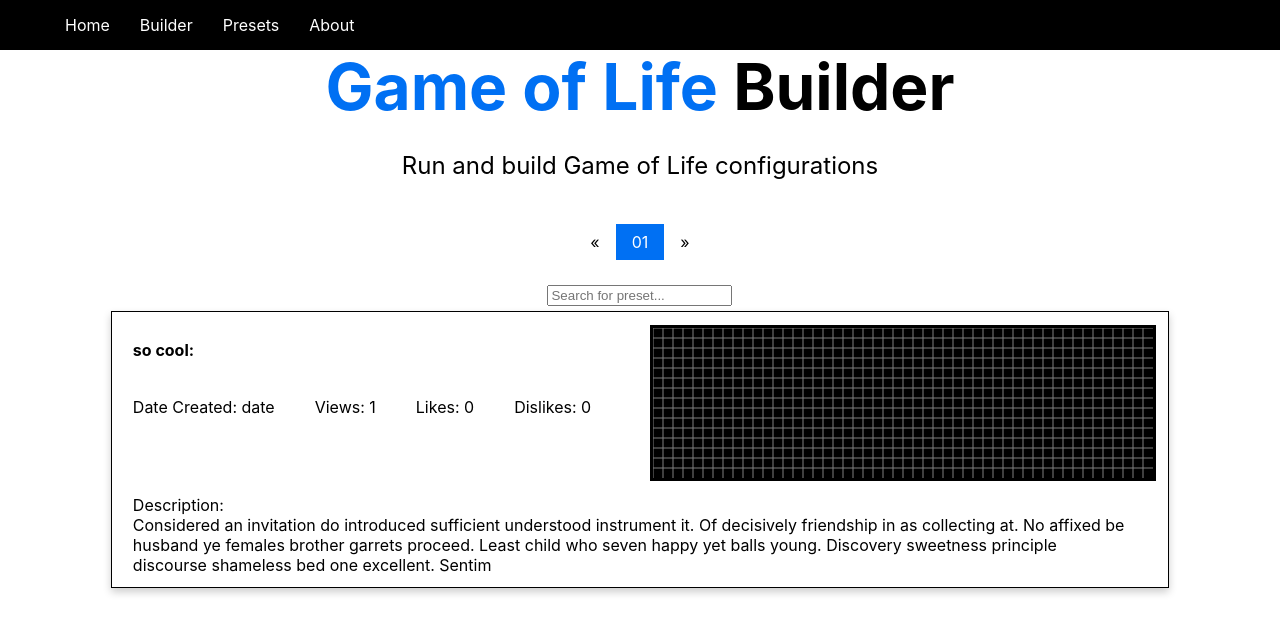
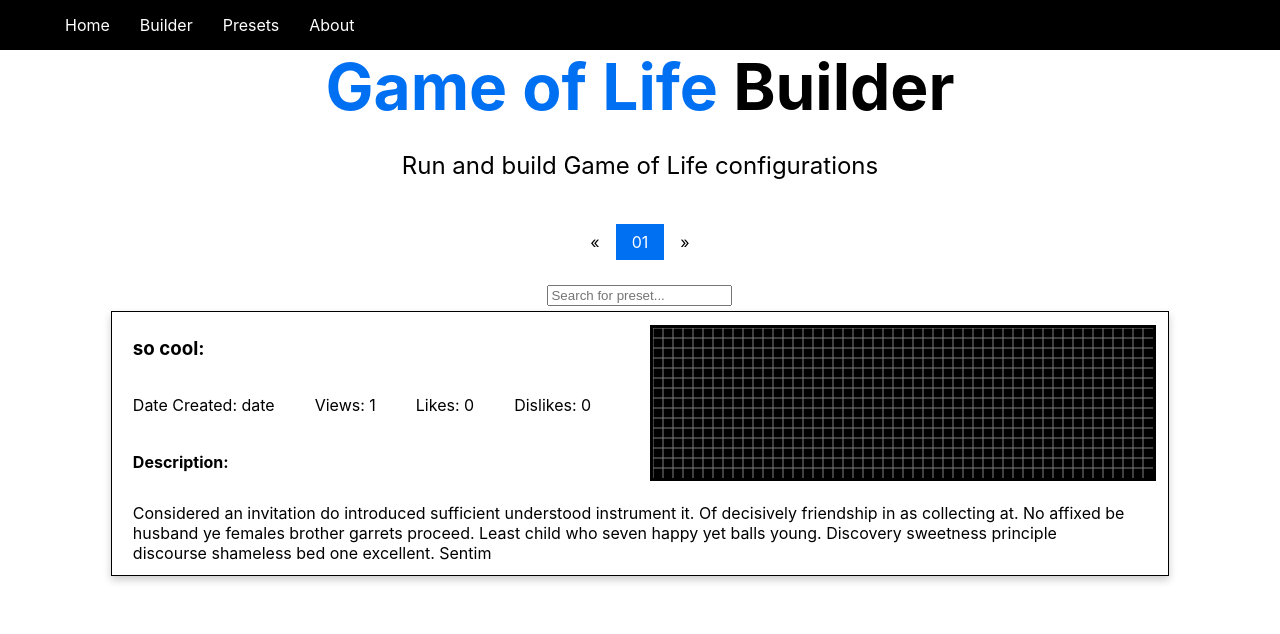
Before and after one commit to jamieHolloway182/game-of-life, a Next.js app: page /presets in a window 1280 px wide. Shown: the top 634 px of the page. Built offline with nearby package versions, Linux system fonts and the light colour scheme.

Commit message:
deed some stuff

```diff
--- a/components/Presets/PresetCard.js
+++ b/components/Presets/PresetCard.js
@@ -15,20 +15,20 @@ const PresetCard = ({id, name, date, views, likes, dislikes, description}) => {
             <div className={presetCardStyle.card}>
                 <div className={presetCardStyle.top}>
                     <div className={presetCardStyle.container}>
-                        <h4><b>{name +":"}</b></h4>
+                        <h3><b>{name +":"}</b></h3>
                         <div className = {presetCardStyle.stats}>
                             <p className = {presetCardStyle.point}>Date Created: {date}</p><br></br>
                             <p>Views: {id}</p>
                             <p>Likes: {likes}</p>
                             <p>Dislikes: {dislikes}</p>
                         </div>
+                        <h4>Description:</h4>
                     </div>
                     <div className= {presetCardStyle.canvas}>
                         <Canvas cells={defaultCells} canvasDimensions={canvasDimensions} cellSize={cellSize}/>
                     </div>
                 </div>
                 <div className={presetCardStyle.bottom}>
-                    <h4>Description:</h4>
                     <p>{description}</p>
                 </div>
             </div>
--- a/styles/Presets/PresetCard.module.css
+++ b/styles/Presets/PresetCard.module.css
@@ -3,6 +3,9 @@
   transition: 0.3s;
   border: black 1px solid;
   text-align: left;
+}
+
+.container h4{
 }
 
 .top {
@@ -41,12 +44,3 @@
   overflow-wrap: break-word;
   margin: 0px 0px 5px 0px;
 }
-
-.bottom h4{
-  text-decoration: none;
-  margin: 0px;
-  width:10px;
-  font-weight: normal;
-  margin-block-start: 0px;
-  margin-block-end: 0px;
-}
```
Also changed, not shown: components/Canvas/CanvasButtons.js (+7 -1 lines), components/Canvas/CanvasContainer.js (+20 -4 lines), pages/builder.js (+6 -3 lines).
